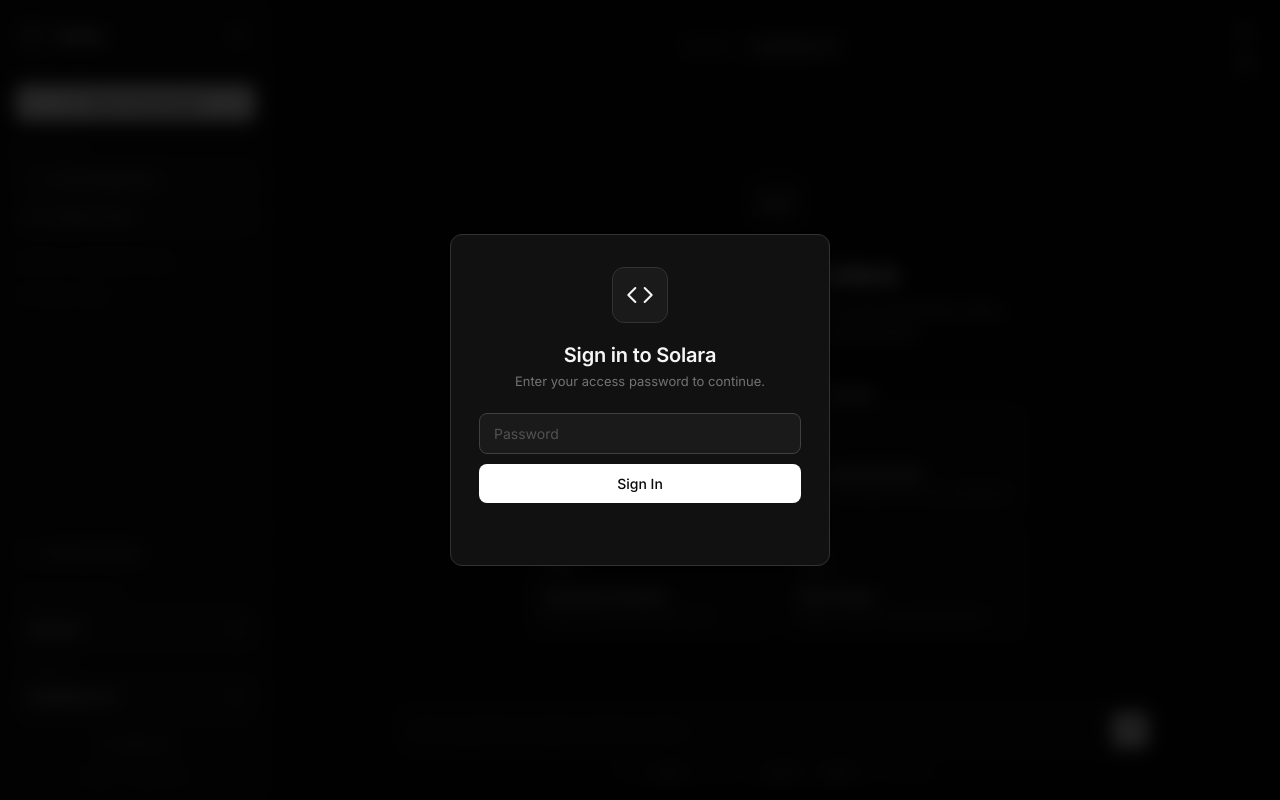
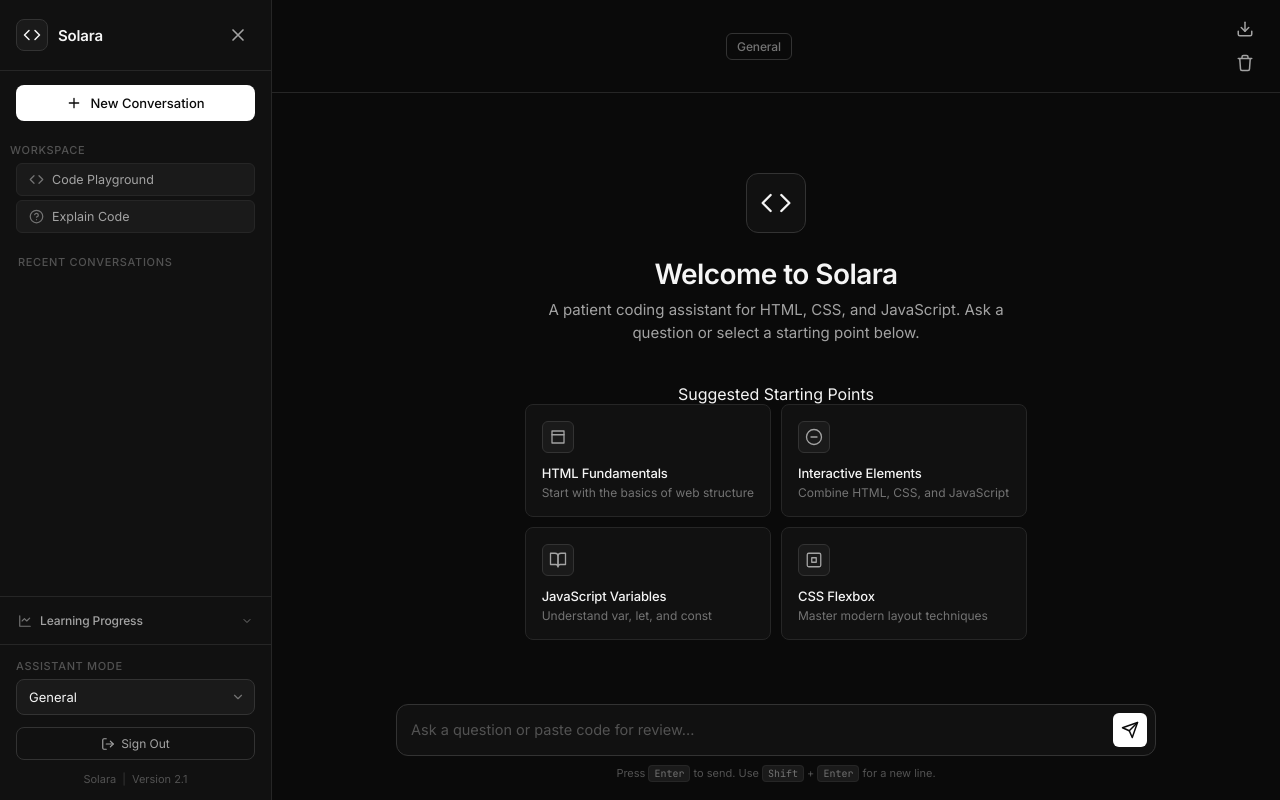
Before and after one commit to robloxadmin04-web/Solara, a website: page public/index.html in a window 1280 px wide. Drawn offline with nearby package versions, Linux system fonts and the light colour scheme.

```diff
--- a/public/index.html
+++ b/public/index.html
@@ -13,11 +13,7 @@
 </head>
 <body>
   <div class="app">
-    <!-- ============================================
-         SIDEBAR
-    ============================================ -->
     <aside class="sidebar" id="sidebar">
-      <!-- Header: Logo -->
       <div class="sidebar-header">
         <div class="logo">
           <div class="logo-icon" aria-hidden="true">
@@ -33,13 +29,11 @@
         </button>
       </div>
 
-      <!-- Primary Action: New Chat -->
       <button class="new-chat-btn" id="newChatBtn">
         <svg width="16" height="16" viewBox="0 0 24 24" fill="none" stroke="currentColor" stroke-width="2" stroke-linecap="round" stroke-linejoin="round"><path d="M12 5v14M5 12h14"/></svg>
         <span>New Conversation</span>
       </button>
 
-      <!-- Workspace Tools -->
       <div class="sidebar-group">
         <div class="section-title">Workspace</div>
         <div class="quick-tools">
@@ -61,13 +55,11 @@
         </div>
       </div>
 
-      <!-- Recent Conversations -->
       <div class="sidebar-section">
         <div class="section-title">Recent Conversations</div>
         <div class="chat-list" id="chatList"></div>
       </div>
 
-      <!-- Progress Dashboard -->
       <div class="dashboard-panel" id="dashboardPanel">
         <button class="dashboard-toggle" id="dashboardToggle" type="button">
           <svg width="14" height="14" viewBox="0 0 24 24" fill="none" stroke="currentColor" stroke-width="2" stroke-linecap="round" stroke-linejoin="round">
@@ -107,7 +99,6 @@
         </div>
       </div>
 
-      <!-- Settings and Account -->
       <div class="sidebar-footer">
         <div class="model-selector-wrapper">
           <label class="section-title" for="presetSelect">Assistant Mode</label>
@@ -118,16 +109,6 @@
               <option value="debugger">Debugger</option>
               <option value="explainer">Explainer</option>
               <option value="reviewer">Code Reviewer</option>
-            </select>
-            <svg class="select-chevron" width="14" height="14" viewBox="0 0 24 24" fill="none" stroke="currentColor" stroke-width="2" stroke-linecap="round" stroke-linejoin="round" aria-hidden="true"><polyline points="6 9 12 15 18 9"/></svg>
-          </div>
-        </div>
-        <div class="model-selector-wrapper">
-          <label class="section-title" for="modelSelect">AI Model</label>
-          <div class="select-wrapper">
-            <select id="modelSelect" class="model-select">
-              <option value="deepseek">DeepSeek V3</option>
-              <option value="gemini">Gemini 2.0 Flash</option>
             </select>
             <svg class="select-chevron" width="14" height="14" viewBox="0 0 24 24" fill="none" stroke="currentColor" stroke-width="2" stroke-linecap="round" stroke-linejoin="round" aria-hidden="true"><polyline points="6 9 12 15 18 9"/></svg>
           </div>
@@ -143,23 +124,18 @@
         <div class="footer-info">
           <span>Solara</span>
           <span class="dot">|</span>
-          <span>Version 2.0</span>
+          <span>Version 2.1</span>
         </div>
       </div>
     </aside>
 
-    <!-- ============================================
-         MAIN CONTENT AREA
-    ============================================ -->
     <main class="main">
-      <!-- Top Navigation Bar -->
       <header class="topbar">
         <button class="icon-btn menu-btn" id="menuBtn" aria-label="Open menu">
           <svg width="20" height="20" viewBox="0 0 24 24" fill="none" stroke="currentColor" stroke-width="2" stroke-linecap="round" stroke-linejoin="round"><path d="M3 12h18M3 6h18M3 18h18"/></svg>
         </button>
         <div class="topbar-title">
           <span class="model-badge" id="presetBadge">General</span>
-          <span class="model-badge" id="modelBadge">DeepSeek V3</span>
         </div>
         <div class="topbar-actions">
           <button class="icon-btn" id="exportBtn" aria-label="Export conversation" title="Export conversation as Markdown">
@@ -175,9 +151,7 @@
         </div>
       </header>
 
-      <!-- Chat Messages Container -->
       <div class="chat-container" id="chatContainer">
-        <!-- Welcome Screen (shown when no conversation is active) -->
         <div class="welcome-screen" id="welcomeScreen">
           <div class="welcome-logo" aria-hidden="true">
             <svg width="32" height="32" viewBox="0 0 24 24" fill="none" stroke="currentColor" stroke-width="1.75" stroke-linecap="round" stroke-linejoin="round">
@@ -235,11 +209,9 @@
           </div>
         </div>
 
-        <!-- Message List -->
         <div class="messages" id="messages"></div>
       </div>
 
-      <!-- Message Input Area -->
       <div class="input-area">
         <form class="input-form" id="chatForm">
           <div class="input-wrapper">
@@ -264,12 +236,8 @@
       </div>
     </main>
 
-    <!-- Sidebar Overlay (Mobile) -->
     <div class="sidebar-overlay" id="sidebarOverlay"></div>
 
-    <!-- ============================================
-         LIVE CODE PLAYGROUND MODAL
-    ============================================ -->
     <div class="modal playground-modal" id="playgroundModal">
       <div class="modal-card playground-card">
         <div class="modal-header">
@@ -318,9 +286,6 @@
       </div>
     </div>
 
-    <!-- ============================================
-         EXPLAIN CODE MODAL
-    ============================================ -->
     <div class="modal explain-modal" id="explainModal">
       <div class="modal-card explain-card">
         <div class="modal-header">
@@ -353,9 +318,6 @@
       </div>
     </div>
 
-    <!-- ============================================
-         LOGIN MODAL
-    ============================================ -->
     <div class="login-modal" id="loginModal">
       <div class="login-card">
         <div class="login-logo" aria-hidden="true">
@@ -384,7 +346,6 @@
     </div>
   </div>
 
-  <!-- External Libraries: Markdown Parser and Syntax Highlighting -->
   <script src="https://cdnjs.cloudflare.com/ajax/libs/marked/11.1.1/marked.min.js"></script>
   <script src="https://cdnjs.cloudflare.com/ajax/libs/highlight.js/11.9.0/highlight.min.js"></script>
   <script src="app.js"></script>
```
